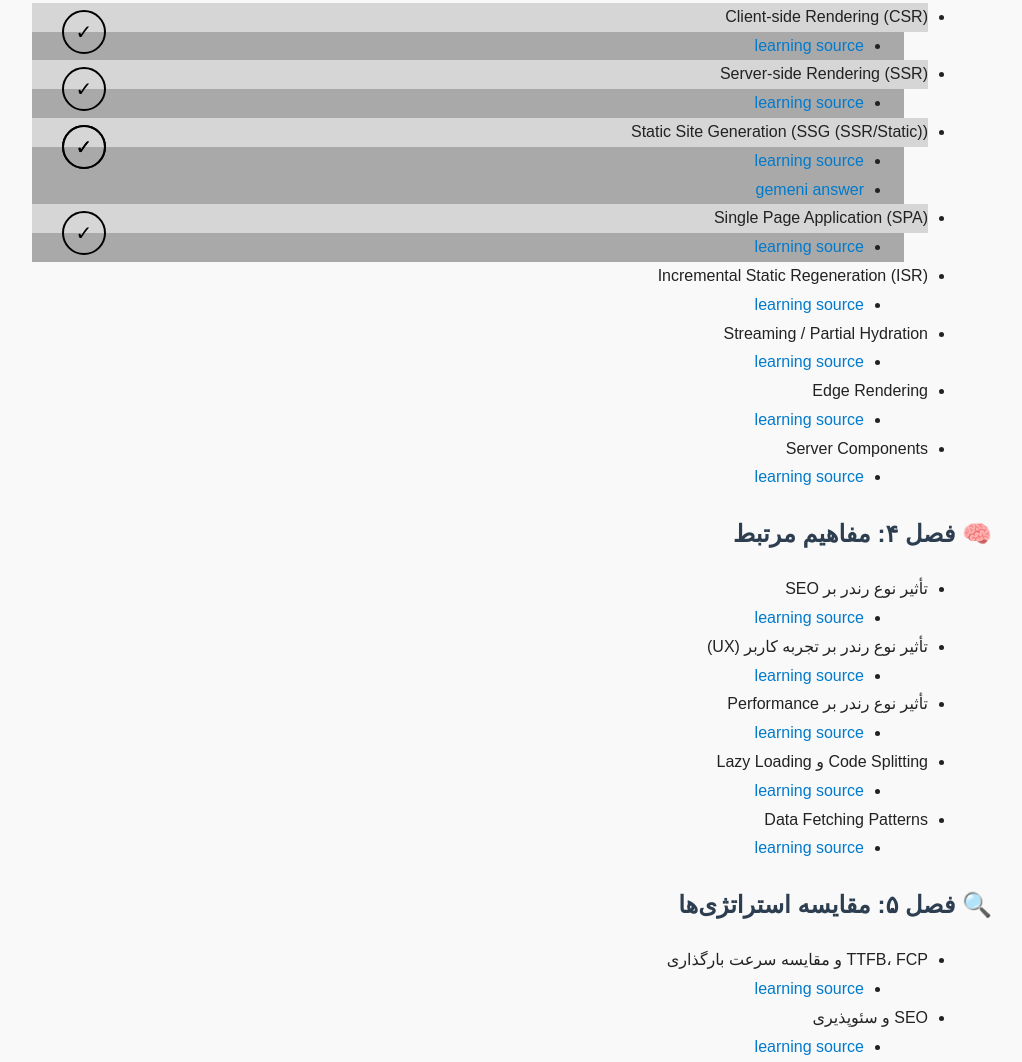
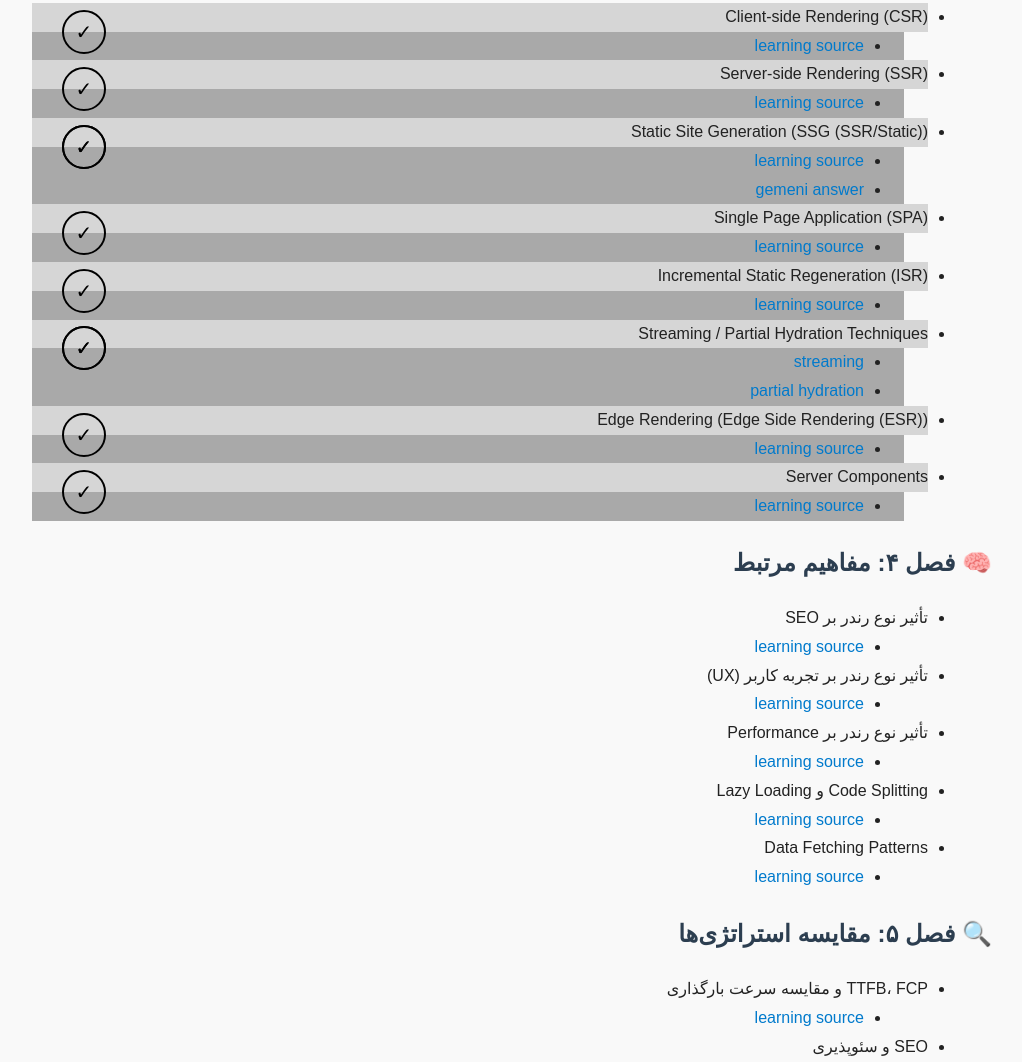
Before and after one commit to omidfarhangnia/My_Cheat_Sheet, a plain HTML site: page Theoretical/roadmap.html in a window 1280 px wide. Shown: the part 1617-2679 px from the top of the page, without its empty margins (128-1150 px from the left). Drawn offline with Linux system fonts and the light colour scheme.

Commit message:
finishing rendering part

```diff
--- a/Theoretical/roadmap.html
+++ b/Theoretical/roadmap.html
@@ -318,22 +318,28 @@
           >
         </li>
       </ul>
-      <!-- https://www.sanity.io/glossary/incremental-static-regeneration -->
       <li>Incremental Static Regeneration (ISR)</li>
       <ul>
-        <li><a target="_blank" href="#">learning source</a></li>
+        <li>
+          <a
+            target="_blank"
+            href="https://www.sanity.io/glossary/incremental-static-regeneration"
+            >learning source</a
+          >
+        </li>
       </ul>
-      <li>Streaming / Partial Hydration</li>
+      <li>Streaming / Partial Hydration Techniques</li>
       <ul>
-        <li><a target="_blank" href="#">learning source</a></li>
+        <li><a target="_blank" href="https://javascriptpatterns.vercel.app/patterns/rendering-patterns/streaming-ssr">streaming</a></li>
+        <li><a target="_blank" href="https://www.gatsbyjs.com/docs/conceptual/partial-hydration/">partial hydration</a></li>
       </ul>
-      <li>Edge Rendering</li>
+      <li>Edge Rendering (Edge Side Rendering (ESR))</li>
       <ul>
-        <li><a target="_blank" href="#">learning source</a></li>
+        <li><a target="_blank" href="https://www.macrometa.com/articles/what-is-edge-side-rendering">learning source</a></li>
       </ul>
       <li>Server Components</li>
       <ul>
-        <li><a target="_blank" href="#">learning source</a></li>
+        <li><a target="_blank" href="https://www.joshwcomeau.com/react/server-components/#introduction-to-react-server-components-3">learning source</a></li>
       </ul>
     </ul>
 
```
